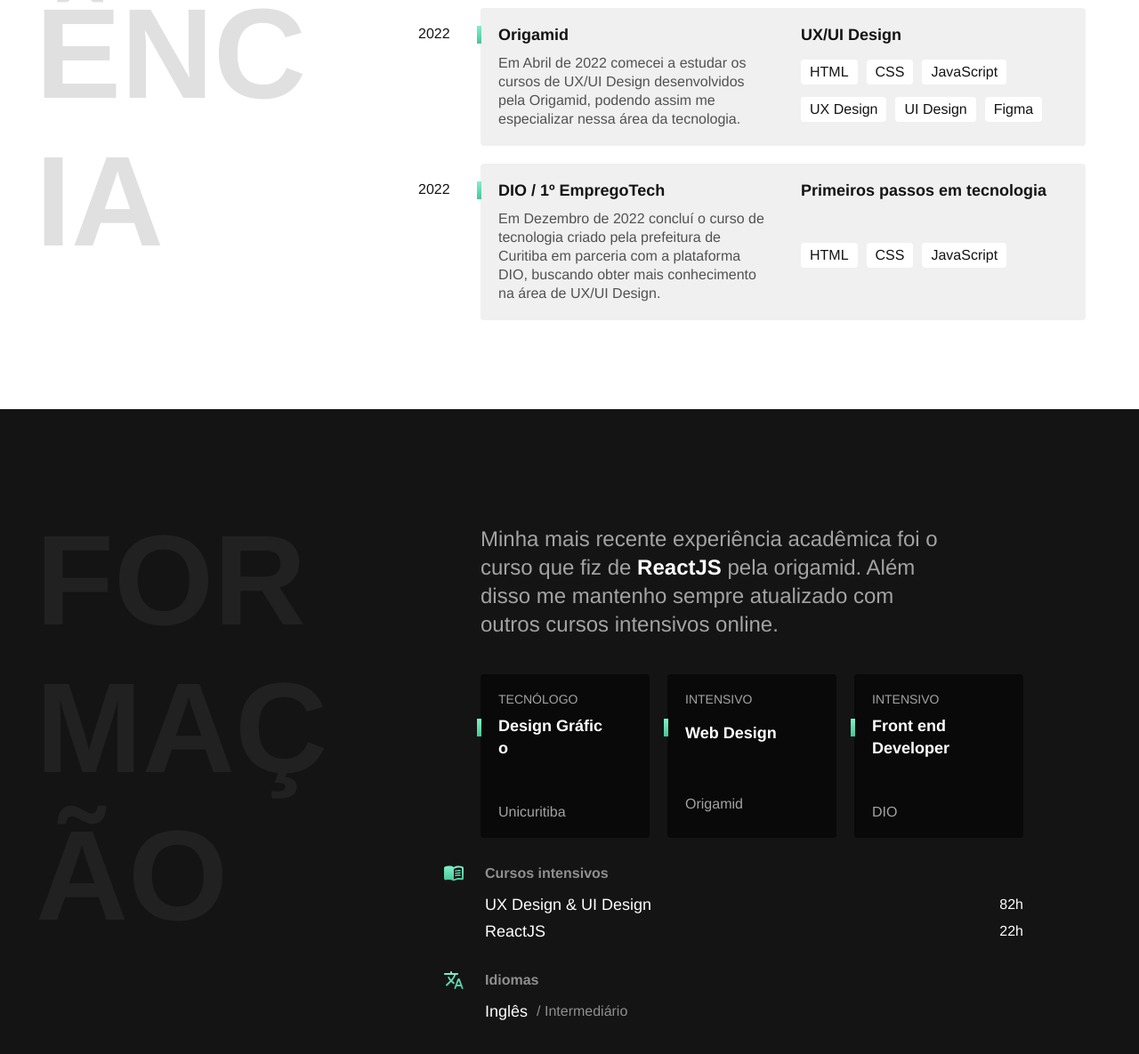
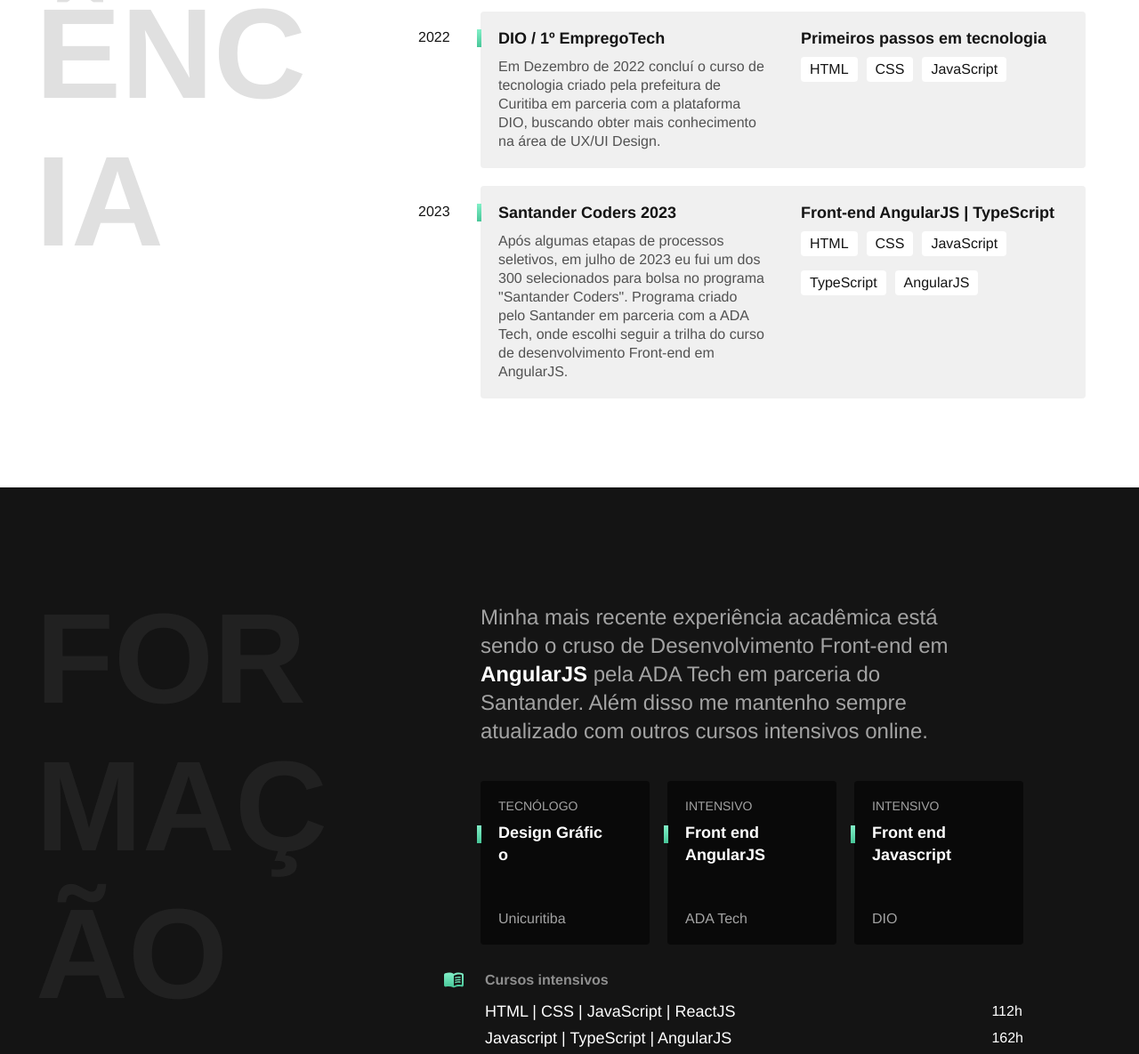
Before and after one commit to Ambrosio99/personal-portfolio, a plain HTML site: page index.html in a window 1280 px wide. Shown: the part 1209-2394 px from the top of the page at 89% size. Drawn offline with Linux system fonts and the light colour scheme.

Commit message:
Novas atualizações

```diff
--- a/css/experiencia.css
+++ b/css/experiencia.css
@@ -96,6 +96,7 @@
   gap: 0px 10px;
   justify-items: center;
   align-items: center;
+  place-self: start;
 }
 .lista-exp li {
   color: #141414;
@@ -103,6 +104,7 @@
   background-color: white;
   border-radius: 4px;
   place-self: center;
+  margin-bottom: 1rem;
 }
 
 /* Responsivo */
--- a/index.html
+++ b/index.html
@@ -48,20 +48,6 @@
         </div>
         <div class="exp-empresa">
           <span class="ano">2022</span>
-          <h3 class="empresa"> Origamid </h3>
-          <h3 class="funcao"> UX/UI Design </h3>
-          <p class="desc-empresa">Em Abril de 2022 comecei a estudar os cursos de UX/UI Design desenvolvidos pela Origamid, podendo assim me especializar nessa área da tecnologia. </p>
-          <ul class="lista-exp">
-            <li>HTML</li>
-            <li>CSS</li>
-            <li>JavaScript</li>
-            <li>UX Design</li>
-            <li>UI Design</li>
-            <li>Figma</li>
-          </ul>
-        </div>
-        <div class="exp-empresa">
-          <span class="ano">2022</span>
           <h3 class="empresa"> DIO / 1º EmpregoTech </h3>
           <h3 class="funcao"> Primeiros passos em tecnologia </h3>
           <p class="desc-empresa">Em Dezembro de 2022 concluí o curso de tecnologia criado pela prefeitura de Curitiba em parceria com a plataforma DIO, buscando obter mais conhecimento na área de UX/UI Design. </p>
@@ -69,6 +55,19 @@
             <li>HTML</li>
             <li>CSS</li>
             <li>JavaScript</li>
+          </ul>
+        </div>
+        <div class="exp-empresa">
+          <span class="ano">2023</span>
+          <h3 class="empresa"> Santander Coders 2023 </h3>
+          <h3 class="funcao"> Front-end AngularJS | TypeScript </h3>
+          <p class="desc-empresa">Após algumas etapas de processos seletivos, em julho de 2023 eu fui um dos 300 selecionados para bolsa no programa "Santander Coders". Programa criado pelo Santander em parceria com a ADA Tech, onde escolhi seguir a trilha do curso de desenvolvimento Front-end em AngularJS.</p>
+          <ul class="lista-exp">
+            <li>HTML</li>
+            <li>CSS</li>
+            <li>JavaScript</li>
+            <li>TypeScript</li>
+            <li>AngularJS</li>
           </ul>
         </div>
       </div>
@@ -79,7 +78,7 @@
     <div class="form-container">
       <h2 class="subtitulo">formação</h2>
       <div class="contain-cursos">
-        <p class="form-texto"> Minha mais recente experiência acadêmica foi o curso que fiz de <b>ReactJS</b> pela origamid. Além disso me mantenho sempre atualizado com outros cursos intensivos online. </p>
+        <p class="form-texto"> Minha mais recente experiência acadêmica está sendo o cruso de Desenvolvimento Front-end em <b>AngularJS</b> pela ADA Tech em parceria do Santander. Além disso me mantenho sempre atualizado com outros cursos intensivos online. </p>
         <ul class="lista-cursos">
           <li class="curso">
             <span>TECNÓLOGO</span>
@@ -88,19 +87,19 @@
           </li>
           <li class="curso">
             <span>INTENSIVO</span>
-            <h2>Web Design</h2>
-            <span class="univ"> Origamid </span>
+            <h2>Front end <br> AngularJS</h2>
+            <span class="univ"> ADA Tech </span>
           </li>
           <li class="curso">
             <span>INTENSIVO</span>
-            <h2>Front end <br> Developer</h2>
+            <h2>Front end <br> Javascript</h2>
             <span class="univ"> DIO </span>
           </li>
         </ul>
         <div class="cursos-div">
           <h2 class="tit-div">Cursos intensivos</h2>
-          <p> UX Design & UI Design </p> <span>82h</span>
-          <p> ReactJS </p> <span>22h</span>
+          <p> HTML | CSS | JavaScript | ReactJS </p> <span>112h</span>
+          <p> Javascript | TypeScript | AngularJS </p> <span>162h</span>
         </div>
         <div class="idiomas-div">
           <h2 class="tit-div">Idiomas</h2>
@@ -120,7 +119,7 @@
       </ul>
     </div>
     <div class="fim-contain">
-      <p class="fim">Ambrosio. Alguns direitos reservados.</p>
+      <p class="fim">Ambrosio99. Alguns direitos reservados.</p>
       <a href="#header" class="toinit">Voltar para o inicio</a>
     </div>
 
```
